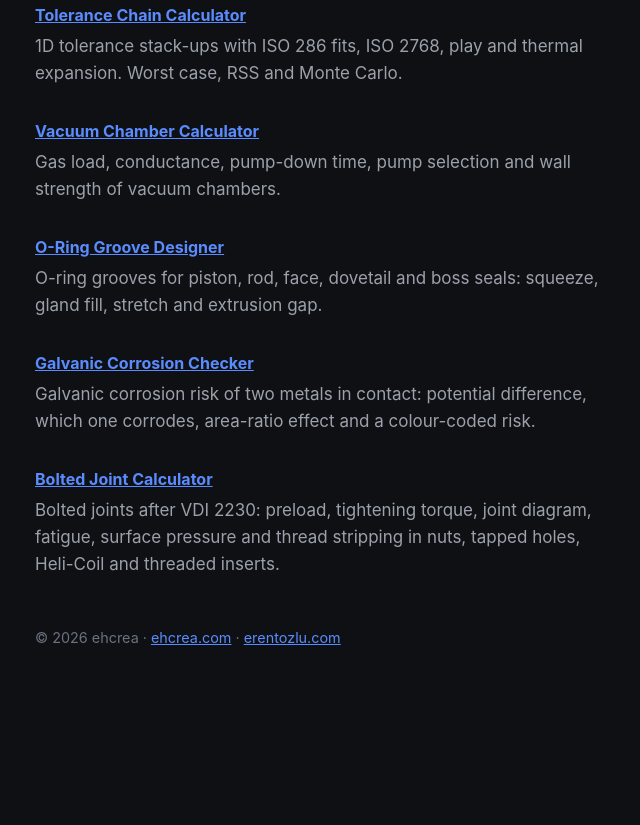
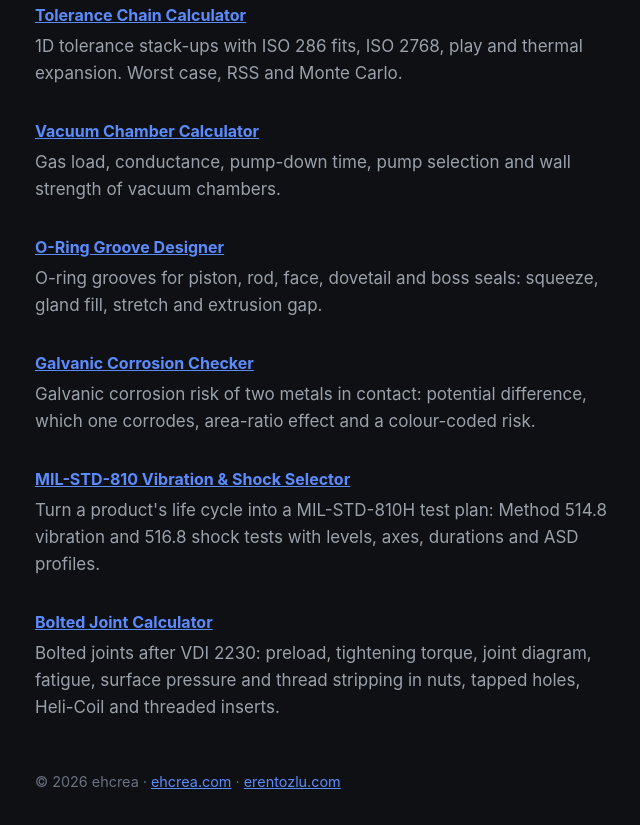
Before and after one commit to ehcrea/ehcrea.github.io, a plain HTML site: page index.html in a window 1280 px wide. Shown: the part 451-1276 px from the top of the page, without its empty margins (317-957 px from the left). Before the commit the page ends 1164 px from the top, so only its background shows below. Drawn offline with Linux system fonts and the light colour scheme.

Commit message:
List the MIL-STD-810 vibration and shock selector
Co-Authored-By: Claude Opus 5.5 <noreply@anthropic.com>

```diff
--- a/index.html
+++ b/index.html
@@ -5,7 +5,7 @@
   <meta name="viewport" content="width=device-width, initial-scale=1">
   <meta name="google-site-verification" content="inCH0q563MDJwTen7QnGx7Uswbz2uBvgWTgQ66w52l8" />
   <title>ehcrea · free engineering calculators</title>
-  <meta name="description" content="Free browser-based engineering calculators by ehcrea: precision flexures and beams, cold plates, tolerance stack-ups, O-ring grooves, vacuum chambers, galvanic corrosion and bolted joints.">
+  <meta name="description" content="Free browser-based engineering calculators by ehcrea: precision flexures and beams, cold plates, tolerance stack-ups, O-ring grooves, vacuum chambers, galvanic corrosion, MIL-STD-810 vibration and shock tests and bolted joints.">
   <link rel="canonical" href="https://tools.ehcrea.com/">
   <style>
     body { margin: 0; background: #0E1013; color: #9BA1AB; font: 17px/1.6 Inter, system-ui, -apple-system, sans-serif; }
@@ -41,6 +41,9 @@
   <h2><a href="https://ehcrea.github.io/galvanic-corrosion-checker/">Galvanic Corrosion Checker</a></h2>
   <p>Galvanic corrosion risk of two metals in contact: potential difference, which one corrodes, area-ratio effect and a colour-coded risk.</p>
 
+  <h2><a href="https://ehcrea.github.io/mil-std-810-toolkit/">MIL-STD-810 Vibration &amp; Shock Selector</a></h2>
+  <p>Turn a product's life cycle into a MIL-STD-810H test plan: Method 514.8 vibration and 516.8 shock tests with levels, axes, durations and ASD profiles.</p>
+
   <h2><a href="https://ehcrea.github.io/bolted-joint-calculator/">Bolted Joint Calculator</a></h2>
   <p>Bolted joints after VDI 2230: preload, tightening torque, joint diagram, fatigue, surface pressure and thread stripping in nuts, tapped holes, Heli-Coil and threaded inserts.</p>
 
```
